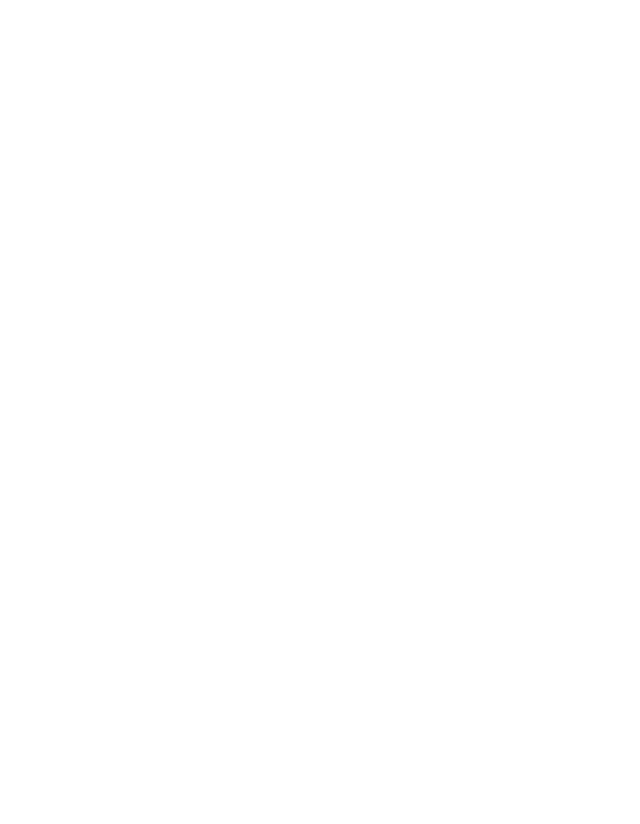
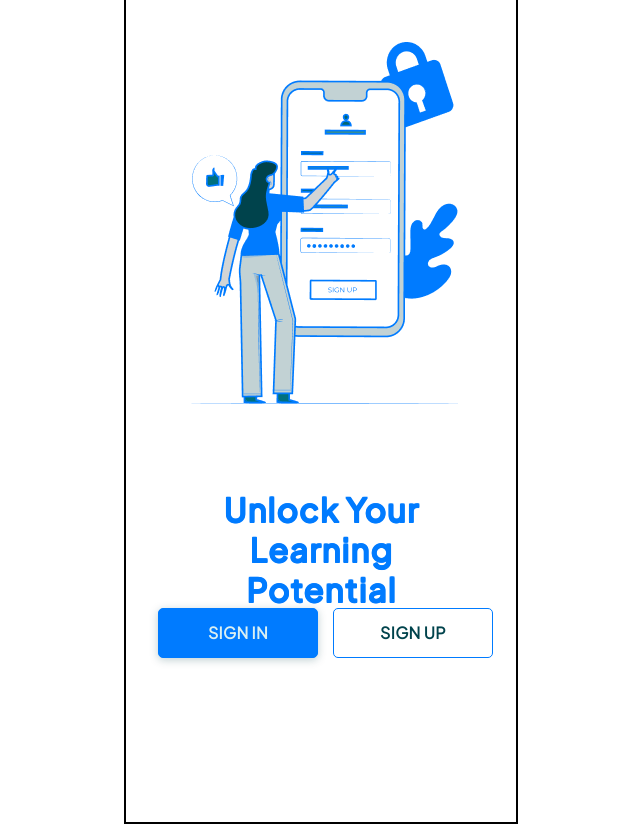
Before and after one commit to ionlymadethisaccountforjavascript/Eduspark, a React (Vite) app in the folder eduApp/: page /P1 in a window 1280 px wide. Before the commit this address had no page. Shown: the whole page, without its empty margins (319-959 px from the left). Before the commit the page ends 800 px from the top, so only its background shows below. Built offline with nearby package versions, Linux system fonts and the light colour scheme.

Commit message:
Added P1, SignInPage

```diff
--- a/eduApp/src/App.css
+++ b/eduApp/src/App.css
@@ -74,7 +74,7 @@
   top: 65px;
 }
 
-.Facebook_Signup {
+.Facebook_SignButton {
   box-sizing: border-box;
   display: flex;
   flex-direction: row;
@@ -104,7 +104,7 @@
   flex-grow: 0;
 }
 
-.Google_Signup {
+.Google_SignButton {
   box-sizing: border-box;
   display: flex;
   flex-direction: row;
@@ -153,7 +153,7 @@
   color: #6C6C6C;
 }
 
-.SIGNUP {
+.SignTextTitle {
   position: absolute;
   width: 347px;
   height: 40px;
@@ -170,7 +170,7 @@
   color: #007BFF;
 }
 
-.AlrHasAccount {
+.SignTxtLink {
   position: absolute;
   width: 225px;
   height: 15px;
@@ -187,7 +187,7 @@
   color: #6C6C6C;
 }
 
-.SignIn {
+.SigningLink {
   font-weight: 700;
   font-size: 12px;
   line-height: 15.12px;
@@ -256,7 +256,7 @@
   top: 325px;
 }
 
-#Email_SU {
+.Email_INPUT {
   position: absolute;
   width: 35px;
   height: 16px;
@@ -265,7 +265,7 @@
 
 }
 
-#Password_SU {
+.Password_INPUT {
   position: absolute;
   width: 63px;
   height: 16px;
@@ -273,7 +273,7 @@
   top: 252px;
 }
 
-#EmailSignUp_Input {
+.EmailBox_Input {
   display: flex;
   flex-direction: row;
   align-items: center;
@@ -300,7 +300,7 @@
 
 }
 
-#PasswordSignUp_Input {
+.PasswordBox_Input {
   display: flex;
   flex-direction: row;
   align-items: center;
@@ -353,7 +353,7 @@
 
 }
 
-.SignInButton {
+.SignButton {
   display: flex;
   flex-direction: row;
   justify-content: center;
@@ -490,16 +490,19 @@
   top: 256px;
   left: 38px;
 }
+
 #option2 {
   position: absolute;
   top: 361px;
   left: 38px;
 }
+
 #option3 {
   position: absolute;
   top: 466px;
   left: 38px;
 }
+
 #option4 {
   position: absolute;
   top: 571px;
@@ -513,50 +516,130 @@
   top: 693px;
   border-radius: 50%;
 }
+
 #Ellipse-1 {
   left: 168px;
   background-color: #000000;
 }
+
 #Ellipse-2 {
   left: 181px;
   background-color: #C5C5C5;
 }
+
 #Ellipse-3 {
   left: 194px;
   background-color: #C5C5C5;
 }
+
 #Ellipse-4 {
   left: 207px;
   background-color: #C5C5C5;
 }
 
+/* P1 (PopUp1) Page */
+.Group16 {
+  position: absolute;
+  width: 277px;
+  height: 361.63px;
+  left: calc(50% - 277px/2 + 0.5px);
+  top: 64px;
+}
 
-/* AnshPage */
-#AnswerMath {
+#P1_Txt {
+  position: absolute;
+  width: 300px;
+  height: 98px;
+  left: 45px;
+  top: 490px;
+  font-family: 'Plus Jakarta Sans';
+  font-style: normal;
+  font-weight: 1200;
+  font-size: 32px;
+  line-height: 40px;
+  text-align: center;
+  letter-spacing: 0.05em;
+  color: #007BFF;
+  text-shadow: 0px 1px, 1px 0px, 1px 1px;
+}
+
+.SignInButton-P1 {
+  box-sizing: border-box;
   display: flex;
   flex-direction: row;
+  justify-content: center;
   align-items: center;
-  padding: 10px;
-  gap: 138px;
+  padding: 15px;
+  gap: 10px;
   position: absolute;
-  width: 300px;
-  height: 18.2px;
-  left: calc(50% - 320px/2 - 4px);
-  top: 300px;
-  border: 1px solid #6C6C6C;
+  width: 160px;
+  height: 50px;
+  left: calc(50% - 160px/2 - 83px);
+  top: 630px;
+  background: #007BFF;
+  border: 1px solid #007BFF;
+  box-shadow: 0px 2px 8px rgba(0, 67, 76, 0.25);
   border-radius: 5px;
-
   font-family: 'Plus Jakarta Sans';
   font-style: normal;
-  font-weight: 400;
-  font-size: 15px;
-  line-height: 15px;
+  font-weight: 600;
+  font-size: 16px;
+  line-height: 20px;
   letter-spacing: 0.02em;
-  color: #6C6C6C;
+  text-transform: uppercase;
+  color: #D9EFF2;
   flex: none;
   order: 0;
   flex-grow: 0;
+}
 
+.SignUpButton-P1 {
+  box-sizing: border-box;
+  display: flex;
+  flex-direction: row;
+  justify-content: center;
+  align-items: center;
+  padding: 15px;
+  gap: 10px;
+  position: absolute;
+  width: 160px;
+  height: 50px;
+  left: calc(50% - 160px/2 + 92px);
+  top: 630px;
+  background: #ffffff;
+  border: 1px solid #007BFF;
+  border-radius: 5px;
+  font-family: 'Plus Jakarta Sans';
+  font-style: normal;
+  font-weight: 600;
+  font-size: 16px;
+  line-height: 20px;
+  letter-spacing: 0.02em;
+  text-transform: uppercase;
+  color: #00434C;
+  flex: none;
+  order: 0;
+  flex-grow: 0;
+}
+
+/* SignIn page */
+.ForgotPassword {
+  position: absolute;
+  width: 120px;
+  height: 14px;
+  left: 237px;
+  top: 326px;
+  font-family: 'Plus Jakarta Sans';
+  font-style: normal;
+  font-weight: 600;
+  font-size: 12px;
+  line-height: 14px;
+  letter-spacing: 0.02em;
+  color: #6C6C6C;
+}
+
+.SignButton[name="signIn"] {
+  top: 390px;
 }
 
 .App-link {
--- a/eduApp/src/App.jsx
+++ b/eduApp/src/App.jsx
@@ -3,7 +3,7 @@
 import EduLogo from "./assets/LoadingPage/Logo.png";
 import Arrow from "./assets/SignUpPage/arrow-left-line.png";
 import LineSignUp from "./assets/SignUpPage/LineSignUp.png";
-import EyeHide from "./assets/SignUpPage/EyeHide.png";
+import Group16 from "./assets/FirstPopUp/Group16.png";
 import "./App.css";
 
 function LoadingPage() {
@@ -17,25 +17,75 @@
   );
 }
 
-function NewPage() {
+function SignUp() {
   return (
     <div className="App">
       <header className="App-header2">
         <img src={Arrow} className="Arrow" id="Arrow_Signup"/>
         <img src={LineSignUp} id="LineSignUp1" />
         <img src={LineSignUp} id="LineSignUp2" />
-        <button type="button" className="Facebook_Signup">Sign Up With Facebook</button>
-        <button type="button" className="Google_Signup">Sign Up With Google</button>
-        <button type="button" className="SignInButton">SIGN IN</button>
+        <button type="button" className="Facebook_SignButton" id="SignUp">Sign Up With Facebook</button>
+        <button type="button" className="Google_SignButton" id="SignUp">Sign Up With Google</button>
+        <button type="button" className="SignButton" id="SignUp">SIGN UP</button>
         <h1 className="Create_your_account_txt">Create your account to embark on your educational adventure</h1>
-        <h1 className="SIGNUP">SIGN UP</h1>
-        <h1 className="AlrHasAccount">Already have an Account? <a href="#" className="SignIn">Sign In</a>.</h1>
+        <h1 className="SignTextTitle" id="SignUp">SIGN UP</h1>
+        <h1 className="SignTxtLink" id="SignUp">Already have an Account? <a href="#" className="SigningLink" id="SignUp">Sign In</a>.</h1>
         <h1 id="OrSignUpWith">Or Sign Up With</h1>
         <SignUpInputs />
       </header>
     </div>
   );
 }
+
+function SignIn() {
+  return (
+    <div className="App">
+      <header className="App-header2">
+        <img src={Arrow} className="Arrow" id="Arrow_SignIn"/>
+        <img src={LineSignUp} id="LineSignUp1" />
+        <img src={LineSignUp} id="LineSignUp2" />
+        <button type="button" className="Facebook_SignButton" id="SignIn">Sign In With Facebook</button>
+        <button type="button" className="Google_SignButton" id="SignIn">Sign In With Google</button>
+        <button type="button" className="SignButton" name="signIn">SIGN IN</button>
+        <h1 className="Create_your_account_txt">Sign in to access your personalized learning journey</h1>
+        <h1 className="SignTextTitle" id="SignIn">SIGN IN</h1>
+        <h1 className="SignTxtLink" id="SignIn">Don't have an Account? <a href="#" className="SigningLink" id="SignIn">Sign Up here</a>.</h1>
+        <h1 id="OrSignUpWith">Or Sign In With</h1>
+        <h1 className="ForgotPassword" id="SignIn">Forgot Password?</h1>
+        <SignInInputs />
+      </header>
+    </div>
+  );
+}
+
+function SignUpInputs() {
+  return (
+    <>
+      <header className="SignUp-Header">
+        <h1 className="Email_INPUT" id="SignUp">Email</h1>
+        <h1 className="Password_INPUT" id="SignUp">Password</h1>
+        <h1 id="ConfirmPassword_SU">Confirm Password</h1>
+        <input className="EmailBox_Input" id="SignUp" placeholder="Enter your email" />
+        <input className="PasswordBox_Input" id="SignUp" placeholder="Enter your password" />
+        <input id="ConfirmPasswordSignUp_Input" placeholder="Confirm your password" />
+      </header>
+    </>
+  );
+}
+
+function SignInInputs() {
+  return (
+    <>
+      <header className="SignUp-Header">
+        <h1 className="Email_INPUT" id="SignIn">Email</h1>
+        <h1 className="Password_INPUT" id="SignIn">Password</h1>
+        <input className="EmailBox_Input" id="SignIn" placeholder="Enter your email" />
+        <input className="PasswordBox_Input" id="SignIn" placeholder="Enter your password" />
+      </header>
+    </>
+  );
+}
+
 
 function W1() {
   return (
@@ -57,30 +107,25 @@
     </div>
   );
 }
-function Ansh_Demo() {
-  return (
-    <div className="App">
-      <header className="App-header2">
-        <h1 className="Question">Question:</h1>
-        <h1 className="Some-Question">“Some question”</h1>
-        <button type="button" className="Back">Back</button>
-        <button type="button" className="Submit">Submit</button>
-        <input id="AnswerMath" placeholder="Enter your answer" />
-      </header>
-    </div>
-  );
-}
 
-function SignUpInputs() {
+function P1() {
+  const navigate = useNavigate();
+
+  const SignInClick = () => {
+    navigate('/SignIn');
+  };
+  const SignUpClick = () => {
+    navigate('/SignUp');
+  };
+
   return (
     <>
-      <header className="SignUp-Header">
-        <h1 id="Email_SU">Email</h1>
-        <h1 id="Password_SU">Password</h1>
-        <h1 id="ConfirmPassword_SU">Confirm Password</h1>
-        <input id="EmailSignUp_Input" placeholder="Enter your email" />
-        <input id="PasswordSignUp_Input" placeholder="Enter your password" />
-        <input id="ConfirmPasswordSignUp_Input" placeholder="Confirm your password" />
+      <header className="App-header2">
+        <img src={Group16} className="Group16"/>
+        <h1 id="P1_Txt">Unlock Your Learning Potential</h1>
+        <button type="button" className="SignInButton-P1" onClick={SignInClick}>SIGN IN</button>
+        <button type="button" className="SignUpButton-P1" onClick={SignUpClick}>SIGN UP</button>
+
       </header>
     </>
   );
@@ -102,9 +147,10 @@
     <Router>
       <Routes>
         <Route path="/" element={<LoadingPageWithRedirect />} />
-        <Route path="/new-page" element={<NewPage />} />
+        <Route path="/SignUp" element={<SignUp />} />
+        <Route path="/SignIn" element={<SignIn />} />
         <Route path="/W1" element={<W1 />} />
-        <Route path="/Ansh_Demo" element={<Ansh_Demo />} />
+        <Route path="/P1" element={<P1 />} />
         <Route path="/test" element={<TestPage />} />
       </Routes>
     </Router>
@@ -116,7 +162,7 @@
 
   useEffect(() => {
     const timer = setTimeout(() => {
-      navigate('/new-page');
+      navigate('/P1');
     }, 3000); // Delay for 3 seconds
 
     return () => clearTimeout(timer); // Clear timeout if component unmounts
```
Also changed, not shown: eduApp/src/assets/FirstPopUp/Group16.png (added).
